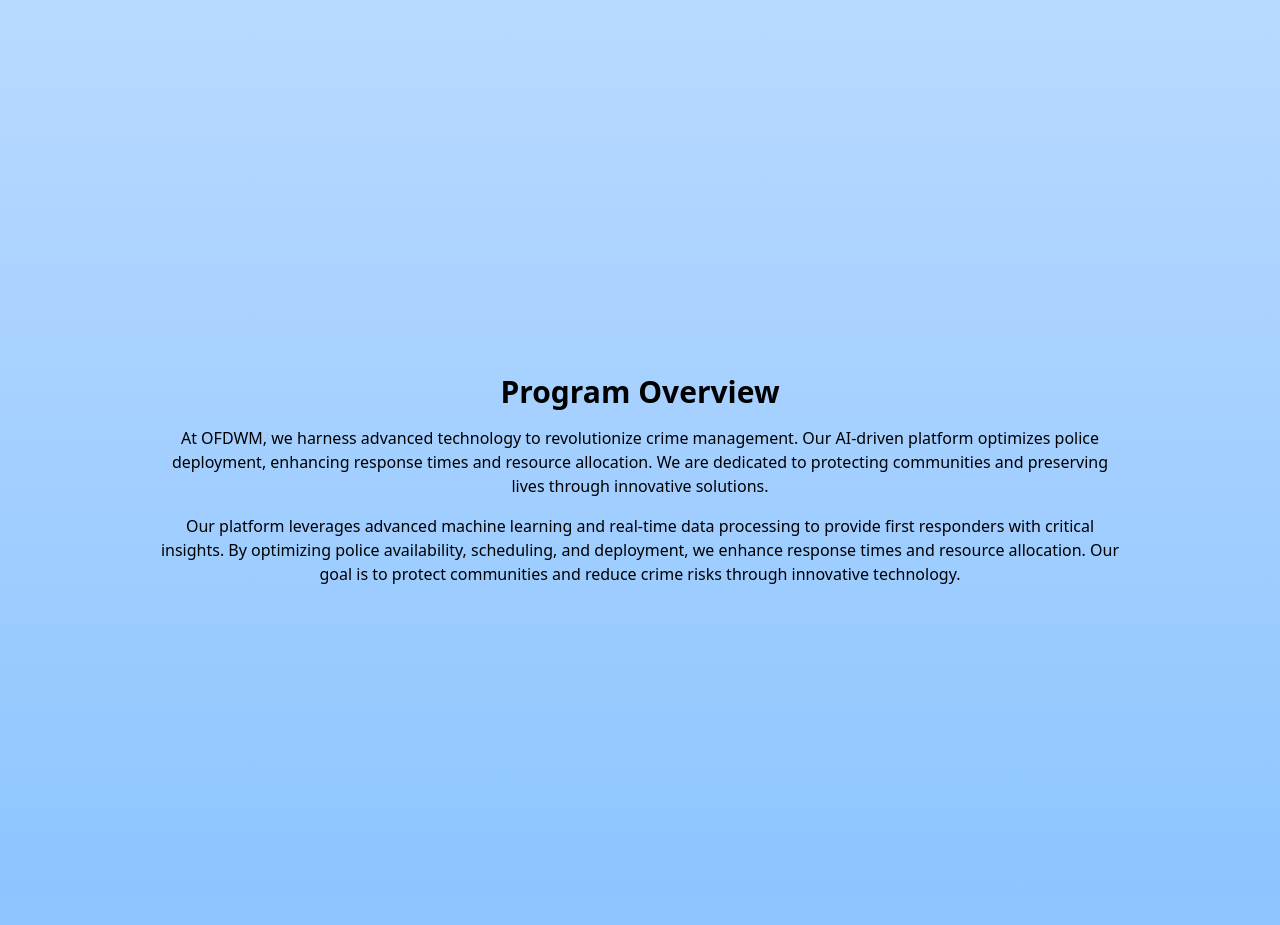
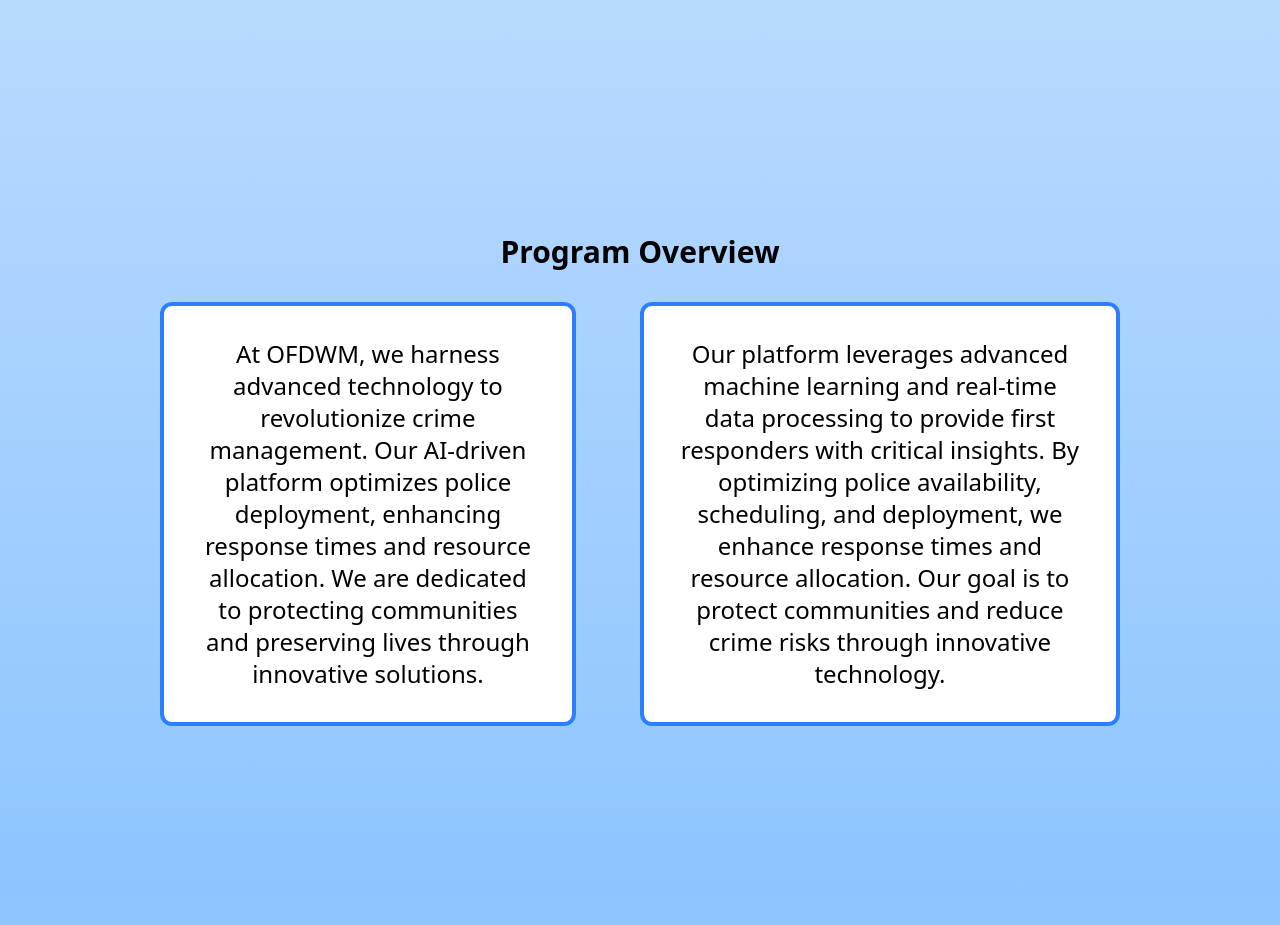
Before and after one commit to Bilguun04/OFDWM, a Flask app: page / in a window 1280 px wide. Shown: the part 720-1645 px from the top of the page. Run offline with Flask 3, Linux system fonts and the light colour scheme.

Commit message:
Updated Program overview section of index page

```diff
--- a/app/templates/index.html
+++ b/app/templates/index.html
@@ -10,22 +10,26 @@
     <button class="bg-blue-500 text-white px-4 py-2 rounded-xl" onclick="window.location.href='/upload'">Get Started</button>
 </div>
 <div class="flex flex-col gap-64 items-center" id="overview">
-    <div class="flex justify-center items-center h-screen" id="overview">
-        <div class="w-3/4 flex flex-col gap-4 text-center">
+    <div class="flex justify-center items-center h-screen flex-col gap-8" id="overview">
         <h2 class="text-3xl font-semibold">Program Overview</h2>
-            <p>
+        <div class="w-3/4 flex flex-row gap-16 text-center">
+            <div class="inline-border border-4 border-blue-500 p-8 rounded-xl bg-white">
+                <p class="text-2xl">
                     At OFDWM, we harness advanced technology to revolutionize crime management.
                     Our AI-driven platform optimizes police deployment, enhancing response
                     times and resource allocation. We are dedicated to protecting communities and
                     preserving lives through innovative solutions.
                 </p>
-            <p>
+            </div>
+            <div class="inline-border border-4 border-blue-500 p-8 rounded-xl bg-white">
+                <p class="text-2xl">
                     Our platform leverages advanced machine learning and real-time data processing
                     to provide first responders with critical insights. By optimizing police
                     availability, scheduling, and deployment, we enhance response times and resource
                     allocation. Our goal is to protect communities and reduce crime risks through
                     innovative technology.
                 </p>
+            </div>
         </div>
     </div>
     <div class="flex justify-center items-center mt-32">
```
Lines whose indentation alone changed are shown as unchanged.
